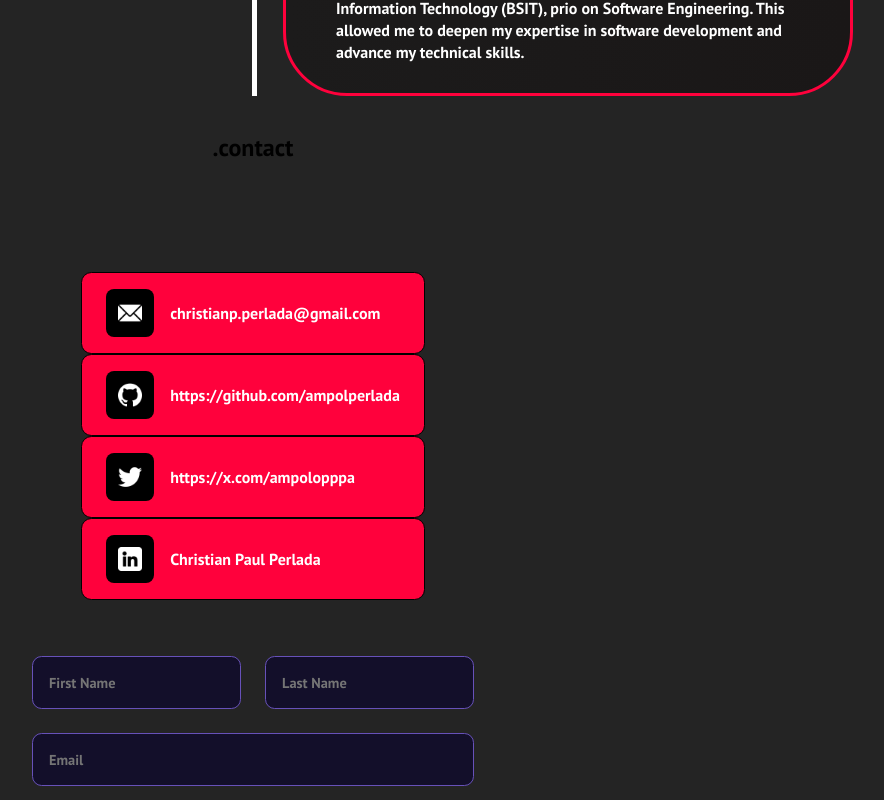
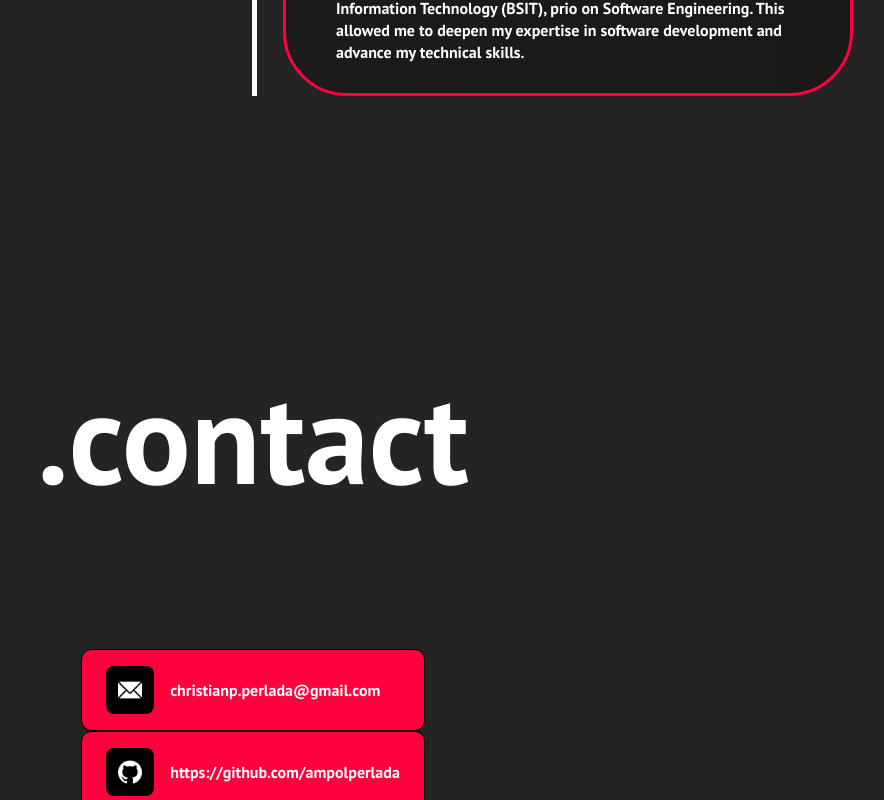
Before and after one commit to ampolperlada/ampoloppa-site, a React (Create React App) app: page /about in a window 1280 px wide. Shown: the part 2920-3720 px from the top of the page, without its empty margins (387-1271 px from the left). Built offline with nearby package versions, Linux system fonts and the light colour scheme.

Commit message:
contactmemodif

```diff
--- a/src/components/ContactForm.css
+++ b/src/components/ContactForm.css
@@ -28,9 +28,9 @@ form textarea{
   width: 100%;
   font-size: 0.9rem;
   color: #fff;
-  background: #130f2a;
+  background: #0e0e0e;
   border-radius: 0.6rem;
-  border: 1.5px solid #6751b9;
+  border: 1.5px solid #FF013C;
   padding: 1rem;
 }
 
@@ -39,7 +39,7 @@ form button{
   font-size: 30px;
   font-weight: 500;
   color: #fff;
-  border: 1.5px solid #a892fe;
+  border: 1.5px solid #FF013C;
   border-radius: 0.9rem;
   background: linear-gradient(90deg, #a892fe 0%, #8064e8 100%);
   transition: all 0.3s ease;
@@ -106,7 +106,7 @@ form button{
   --slice-4: inset(40% -6px 43% 0);
   --slice-5: inset(80% -6px 5% 0);
 
-  content: 'ALTERNATE TEXT';
+  content: 'ZZZ';
   display: block;
   position: absolute;
   top: 0;
--- a/src/components/Contactme.css
+++ b/src/components/Contactme.css
@@ -9,9 +9,12 @@ body{
 }
 
 .contact-container h5{
+  margin-top: 200px;
   font-size: 1.5rem;
   font-weight: 600;
   margin-bottom: 3rem;
+  font-size: 8rem;
+  color: white;
 }
 
 .contact-content{
```
